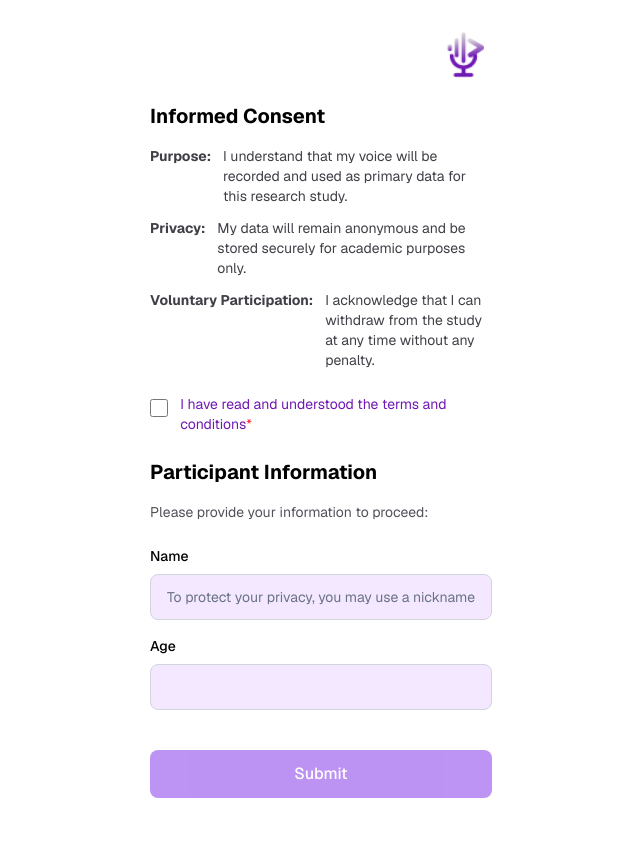
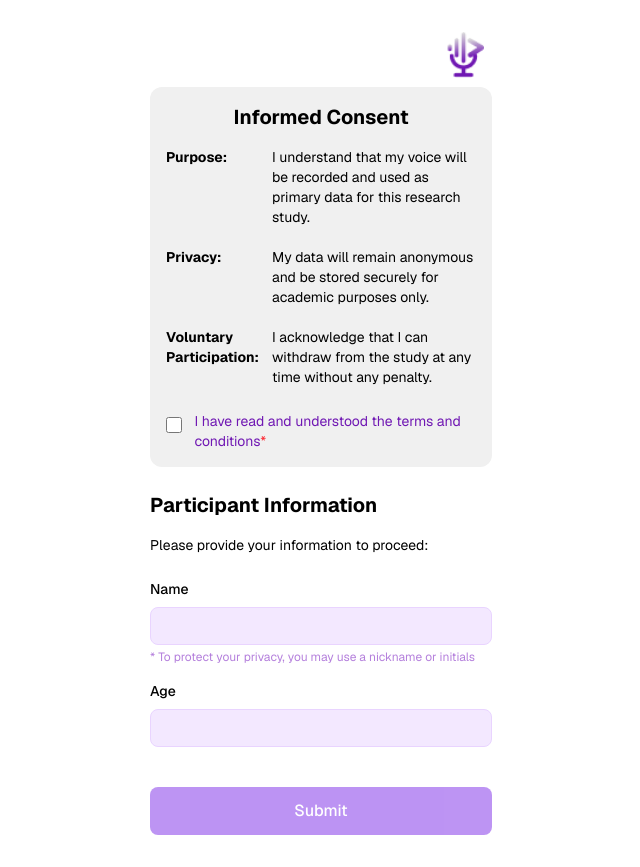
Before and after one commit to S1PPAW1T/project-HCI, a Next.js app in the folder frontend/: page /login in a window 1280 px wide. Shown: the whole page, without its empty margins (319-959 px from the left). Before the commit the page ends 844 px from the top, so only its background shows below. Built offline with nearby package versions, Linux system fonts and the light colour scheme.

Commit message:
login and test page

```diff
--- a/frontend/app/login/page.tsx
+++ b/frontend/app/login/page.tsx
@@ -34,26 +34,28 @@ export default function LoginPage() {
       <main className="flex flex-col items-center justify-center flex-1 w-full px-6 pt-2 pb-8">
         <div className="space-y-6 w-full">
           {/* Informed Consent Section */}
-          <div>
-            <h2 className="text-xl font-bold text-black mb-4">
+          <div className='bg-[#F0F0F0] px-4 py-4 rounded-xl'>
+            <h2 className="text-xl font-bold text-black mb-4 text-center">
               Informed Consent
             </h2>
 
-            <ul className="space-y-3 text-sm text-zinc-700">
-              <li className="flex gap-3">
-                <span className="font-bold min-w-fit">Purpose:</span>
+            <ul className="space-y-5 text-sm text-black">
+              <li className="grid grid-cols-[90px_1fr] gap-4">
+                <span className="font-bold">Purpose:</span>
                 <span>
                   I understand that my voice will be recorded and used as primary data for this research study.
                 </span>
               </li>
-              <li className="flex gap-3">
-                <span className="font-bold min-w-fit">Privacy:</span>
+
+              <li className="grid grid-cols-[90px_1fr] gap-4">
+                <span className="font-bold">Privacy:</span>
                 <span>
                   My data will remain anonymous and be stored securely for academic purposes only.
                 </span>
               </li>
-              <li className="flex gap-3">
-                <span className="font-bold min-w-fit">Voluntary Participation:</span>
+
+              <li className="grid grid-cols-[90px_1fr] gap-4">
+                <span className="font-bold">Voluntary Participation:</span>
                 <span>
                   I acknowledge that I can withdraw from the study at any time without any penalty.
                 </span>
@@ -67,7 +69,7 @@ export default function LoginPage() {
                 type="checkbox"
                 checked={consent}
                 onChange={(e) => setConsent(e.target.checked)}
-                className="w-5 h-5 mt-1 rounded border-2 border-purple-500 cursor-pointer"
+                className="w-5 h-5 mt-1 border-2 border-[##7C2AE8] accent-purple-600 cursor-pointer hover:scale-105"
               />
               <label htmlFor="consent" className="text-sm text-[#7018B3] cursor-pointer">
                 I have read and understood the terms and conditions
@@ -77,12 +79,12 @@ export default function LoginPage() {
           </div>
 
           {/* Participant Information Section */}
-          <div>
+          <div className=''>
             <h2 className="text-xl font-bold text-black mb-4">
               Participant Information
             </h2>
 
-            <p className="text-sm text-zinc-600 mb-6">
+            <p className="text-sm text-black mb-6">
               Please provide your information to proceed:
             </p>
 
@@ -100,10 +102,12 @@ export default function LoginPage() {
                   type="text"
                   value={name}
                   onChange={(e) => setName(e.target.value)}
-                  placeholder="To protect your privacy, you may use a nickname or initials"
-                  className="w-full px-4 py-3 rounded-lg border border-gray-300 bg-purple-100 text-black placeholder-gray-500 focus:outline-none focus:ring-2 focus:ring-purple-500 transition-colors text-sm"
+                  className="w-full px-4 py-2 rounded-lg text-sm border border-purple-200 bg-purple-100 text-black placeholder-[#B47FDC] focus:outline-none focus:ring-2 focus:ring-purple-500 transition-colors"
                   required
                 />
+                <p className="text-xs text-[#B47FDC] mt-1">
+                  * To protect your privacy, you may use a nickname or initials
+                </p>
               </div>
 
               {/* Age Field */}
@@ -119,7 +123,7 @@ export default function LoginPage() {
                   type="number"
                   value={age}
                   onChange={(e) => setAge(e.target.value)}
-                  className="w-full px-4 py-3 rounded-lg border border-gray-300 bg-purple-100 text-black placeholder-gray-500 focus:outline-none focus:ring-2 focus:ring-purple-500 transition-colors text-sm"
+                  className="w-full px-4 py-2 text-sm rounded-lg border border-purple-200 bg-purple-100 text-black placeholder-gray-500 focus:outline-none focus:ring-2 focus:ring-purple-500 transition-colors"
                   required
                 />
               </div>
--- a/frontend/app/test/page.tsx
+++ b/frontend/app/test/page.tsx
@@ -52,19 +52,19 @@ export default function TestStimuliPage() {
 
     return (
       <div className="flex gap-1 justify-center my-2 items-center px-4">
-        <span className="text-2xl">🎤</span>
+        <span className="text-xl px-2">👎</span>
         {[1, 2, 3, 4, 5].map((star) => (
           <button
             key={star}
             onClick={() => handleStarRating(questionIndex, star)}
-            className={`text-xl transition-transform hover:scale-110 ${
-              star <= currentRating ? "text-yellow-400" : "text-gray-300"
+            className={`text-2xl px-2 transition-transform hover:scale-110 ${
+              star <= currentRating ? "text-purple-300" : "text-gray-300"
             }`}
           >
             ★
           </button>
         ))}
-        <span className="text-2xl">🎧</span>
+        <span className="text-xl px-2">👍</span>
       </div>
     );
   };
@@ -129,8 +129,8 @@ export default function TestStimuliPage() {
           </div>
 
           {/* Page Progress */}
-          <div>
-            <div className="text-sm font-semibold text-black mb-2">
+          <div className="flex flex-row items-center mb-2">
+            <div className="text-xs text-black min-w-fit px-4">
               Page {currentPage} of {totalPages}
             </div>
             <div className="w-full bg-gray-300 rounded-full h-2">
@@ -145,7 +145,7 @@ export default function TestStimuliPage() {
         {/* Result Model Button - Pages 2-4 */}
         {currentPage > 1 && (
           <button
-            className="px-6 py-2 bg-purple-200 text-purple-800 font-semibold rounded-lg mb-6 hover:bg-purple-300 transition-colors"
+            className="mr-auto text-lg text-purple-800 font-semibold rounded-lg mb-6 hover:bg-purple-300 transition-colors"
           >
             {currentPage === 2 ? "Result Model 1" : currentPage === 3 ? "Result Model 2" : "Result Model 3"}
           </button>
@@ -154,7 +154,7 @@ export default function TestStimuliPage() {
         {/* Text Content */}
         <div className="w-full max-w-sm mb-8">
           {currentPage === 1 ? (
-            <p className="text-sm text-black leading-relaxed text-justify">
+            <p className="text-m text-black leading-relaxed text-justify">
               {currentTask === 1
                 ? "Last Thursday, I requested a new project task. My boss asked if the finished report was fixed and uploaded. Specifically, I processed the data twice to ensure the results were accurate. If the system crashes again, we might miss the deadline, and the entire business will suffer."
                 : currentTask === 2
@@ -202,9 +202,9 @@ export default function TestStimuliPage() {
             {/* Microphone Button - Page 1 Only */}
             <button
               onClick={handleMicrophoneClick}
-              className="w-32 h-32 rounded-full bg-gray-300 flex items-center justify-center mb-8 hover:bg-gray-400 transition-colors shadow-lg"
+              className="w-48 h-48 rounded-full bg-gray-300 flex items-center justify-center mb-12 hover:bg-gray-400 transition-colors shadow-lg"
             >
-              <Image src="/picture/microphone.png" alt="Microphone" width={64} height={64} />
+              <Image src="/picture/microphone.png" alt="Microphone" width={84} height={84} />
             </button>
           </>
         )}
@@ -212,7 +212,7 @@ export default function TestStimuliPage() {
         {/* Next Button */}
         <button
           onClick={handleNext}
-          className="w-40 h-12 bg-[#7C2AE8] text-white text-lg font-semibold rounded-lg hover:bg-[#6a23c8] transition-colors shadow-lg"
+          className="ml-auto w-32 h-12 bg-[#7C2AE8] text-white text-m font-semibold rounded-lg hover:bg-[#6a23c8] transition-colors shadow-lg"
         >
           Next
         </button>
```
